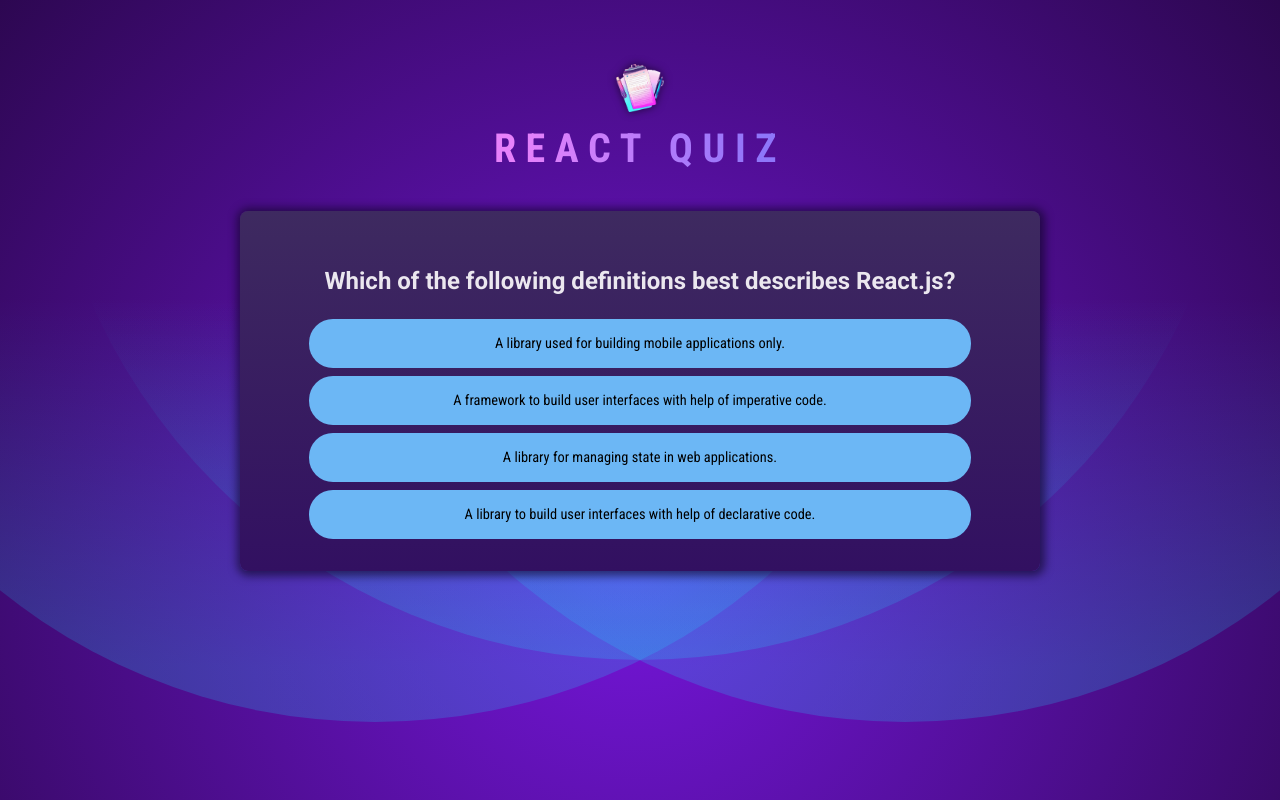
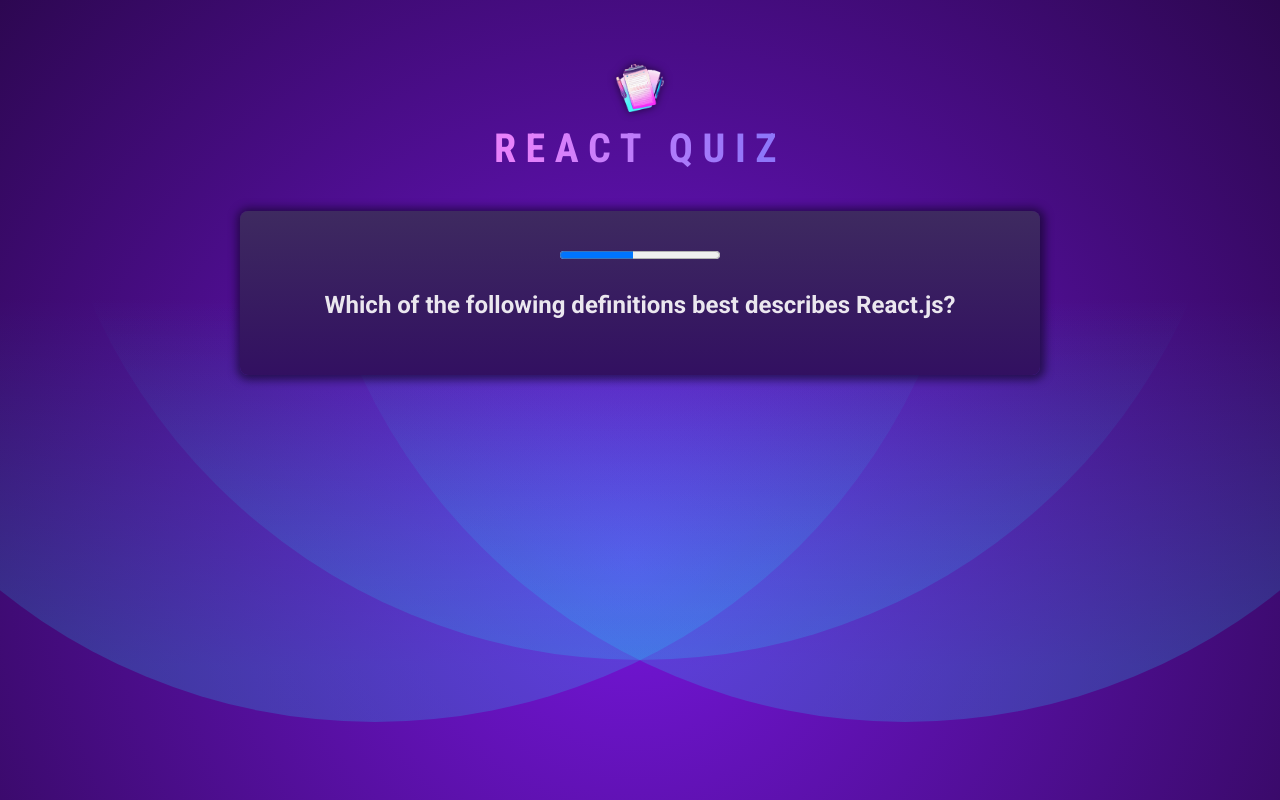
Before and after one commit to paulorrsa/Quiz, a React (Vite) app: page / in a window 1280 px wide. Built offline with nearby package versions, Linux system fonts and the light colour scheme.

Commit message:
20 minuto

```diff
--- /dev/null
+++ b/src/components/QuestionTimer.jsx
@@ -0,0 +1,25 @@
+import { useEffect, useState } from "react";
+
+export default function QuestionTimer({ timeout, onTimerout }) {
+
+    const [remainingTimer, setRemainingTimer] = useState(timeout);
+
+    useEffect(() => {
+        console.log("timerout")
+        const setTime = setTimeout(onTimerout, timeout);
+        return () => {
+            clearTimeout(setTime)
+        }
+    }, [timeout, onTimerout])
+
+    useEffect(() => {
+        console.log("Intervall")
+        const interval = setInterval(() => {
+            setRemainingTimer(prevRemainingTimer => prevRemainingTimer - 100)
+        }, 100);
+        return () => { clearInterval(interval) }
+    }, [])
+
+
+    return <progress id="question-time" max={timeout} value={remainingTimer} />
+}
--- a/src/components/Quiz.jsx
+++ b/src/components/Quiz.jsx
@@ -1,18 +1,34 @@
-import { useState } from "react";
+import { useCallback, useState } from "react";
 import questions from "../questions";
 import imgQuizCompleted from '../assets/quiz-complete.png';
+import QuestionTimer from "./QuestionTimer";
 
 export default function Quiz() {
+    const [answerState, setAnswerState] = useState('');
     const [userAnswers, setUserAnswers] = useState([])
-    const activeQuestionIndex = userAnswers.length;
+    const activeQuestionIndex = answerState === '' ? userAnswers.length : userAnswers.length - 1;
     const quizIsComplete = activeQuestionIndex === questions.length;
 
-    function handleSelectAnswer(selectedAnswer) {
+    const handleSelectAnswer = useCallback(function handleSelectAnswer(selectedAnswer) {
+        setAnswerState('answered')
         setUserAnswers((prevUserAnswers) => {
             return [...prevUserAnswers, selectedAnswer]
         })
-    }
 
+        setTimeout(() => {
+            if (selectedAnswer === questions[activeQuestionIndex].answers[0]) {
+                setAnswerState('correct')
+            } else {
+                setAnswerState('wrong')
+            }
+            setTimeout(() => {
+                setAnswerState('')
+            }, 2000)
+        }, 1000)
+
+    }, [activeQuestionIndex])
+
+    const handleSkipAnswers = useCallback(() => handleSelectAnswer(null), [handleSelectAnswer])
     if (quizIsComplete) {
         return (
             <div id="summary">
@@ -28,13 +44,19 @@
     return (
         <div id="quiz">
             <div id="questions">
+                {/* Nova forma de usar a key: Rederização de um novo componente */}
+                <QuestionTimer key={activeQuestionIndex} timeout={10000} onTimerout={handleSkipAnswers} />
                 <h2>{questions[activeQuestionIndex].text}</h2>
                 <ul id="answers">
-                    {suffledAnswers.map((answer) => (
-                        <li key={answer} className="answer">
-                            <button onClick={() => handleSelectAnswer(answer)}>{answer}</button>
-                        </li>
-                    ))}
+                    {suffledAnswers.map((answer) => {
+                        let cssClass = '';
+                        if(answerState === 'answered')
+                        return (
+                            <li key={answer} className="answer">
+                                <button onClick={() => handleSelectAnswer(answer)} className={cssClass}>{answer}</button>
+                            </li>
+                        )
+                    })}
                 </ul>
             </div>
         </div>
```
